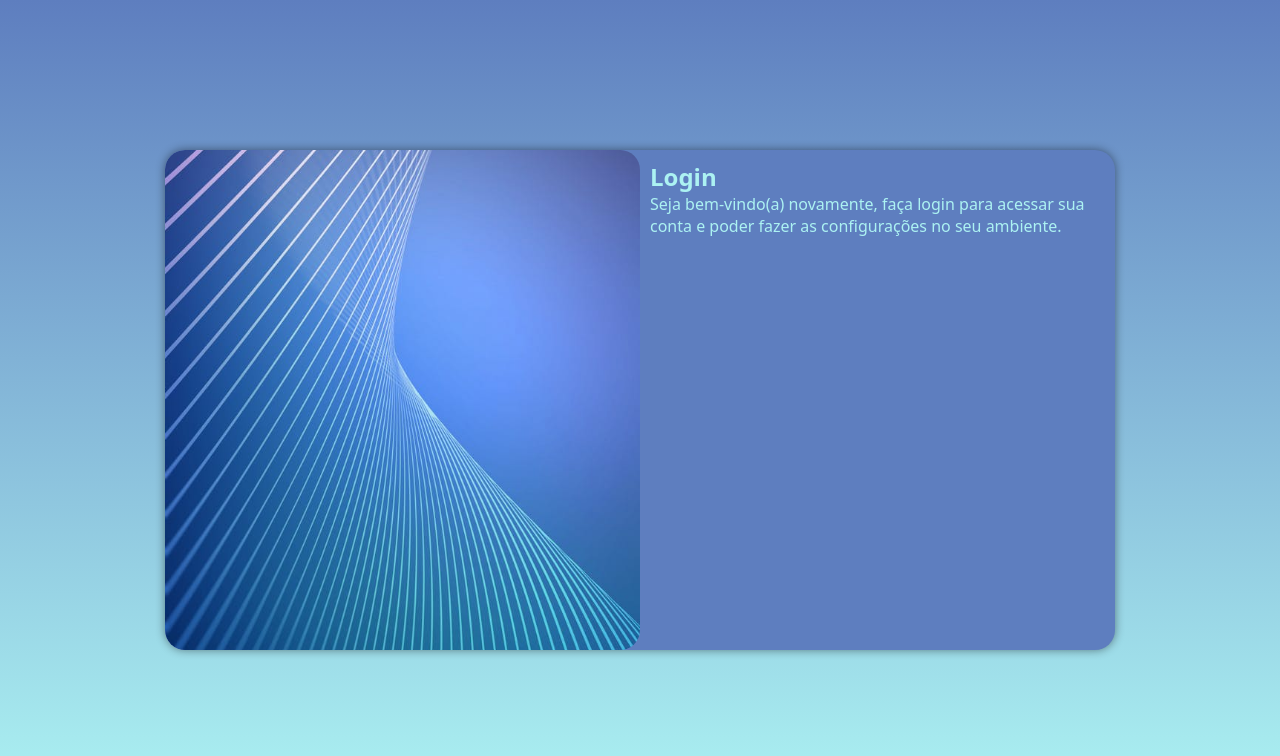
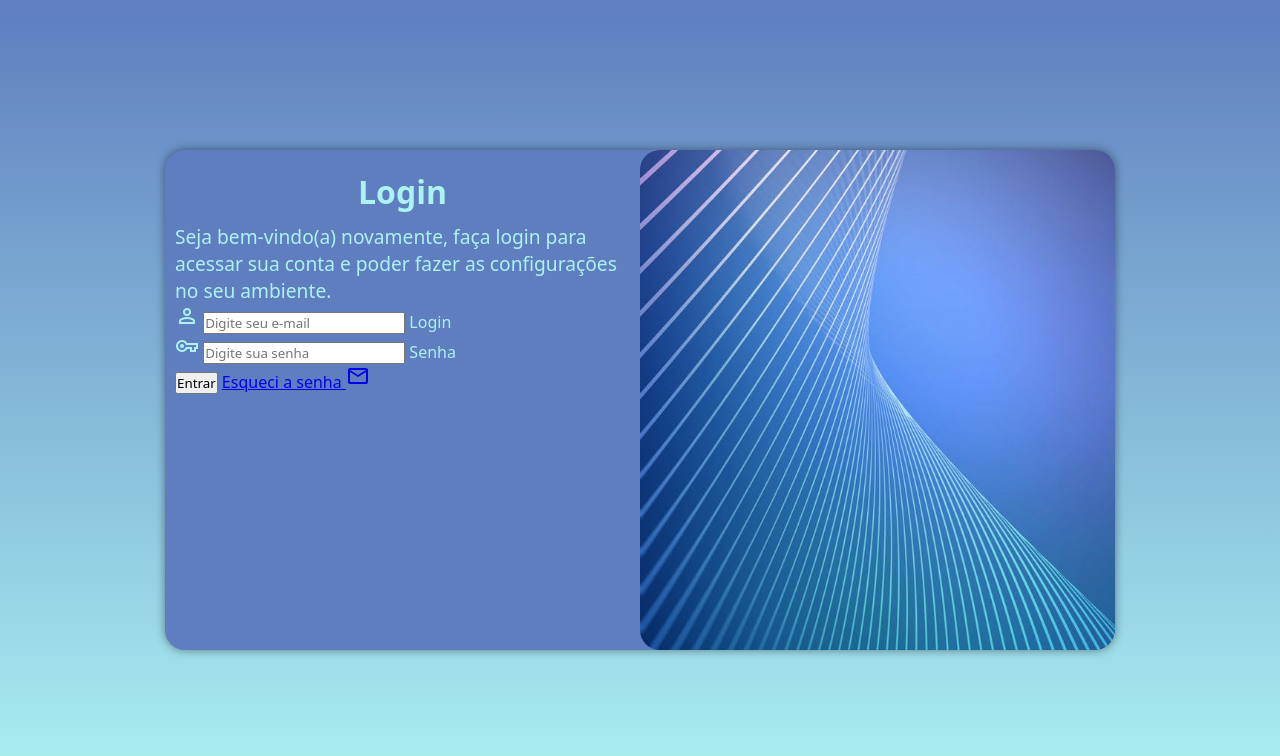
Before and after one commit to Marrafon91/projeto-login, a plain HTML site: page index.html in a window 1280 px wide. Drawn offline with nearby package versions, Linux system fonts and the light colour scheme.

Commit message:
fiz o formulario

```diff
--- a/estilos/media-query.css
+++ b/estilos/media-query.css
@@ -42,13 +42,22 @@ Large desktop: 1441 pixels and above, for large desktop monitors and high-resolu
     }
 
     section#login > div#imagem {
-        float: left;
+        float: right;
         width: 50%;
         height: 100%;
     }
 
     section#login > div#formulario {
-        float: right;
+        float: left;
         width: 50%;
     }
+
+    div#formulario > h1 {
+        font-size: 2em;
+    }
+
+    div#formulario > p {
+        font-size: 1.2em;
+
+    }
 }
--- a/estilos/style.css
+++ b/estilos/style.css
@@ -55,3 +55,13 @@ section#login > div#formulario {
     display: block;
     padding: 10px;
 }
+
+div#formulario > h1 {
+    text-align: center;
+    margin: 10px 0px;
+}
+
+div#formulario > p {
+    font-size: 0.8em;
+
+}
--- a/index.html
+++ b/index.html
@@ -3,6 +3,7 @@
 <head>
     <meta charset="UTF-8">
     <meta name="viewport" content="width=device-width, initial-scale=1.0">
+    <link href="https://fonts.googleapis.com/css2?family=Material+Symbols+Outlined" rel="stylesheet"/>
     <link rel="stylesheet" href="estilos/style.css">
     <link rel="stylesheet" href="estilos/media-query.css">
     <title>Projeto Login</title>
@@ -16,8 +17,25 @@
             <div id="formulario">
                 <h1>Login</h1>
                 <p>Seja bem-vindo(a) novamente, faça login para acessar sua conta e poder fazer as configurações no seu ambiente.</p>
-                <form action="login.php" method="post">
-
+                <form action="login.php" method="post" autocomplete="on">
+                    <div class="campo">
+                        <span class="material-symbols-outlined">
+                            person
+                            </span>
+                        <input type="email" name="login" id="ilogin" placeholder="Digite seu e-mail" required autocomplete="email" maxlength="30">
+                        <label for="ilogin">Login</label>
+                    </div>
+                    <div class="campo">
+                        <span class="material-symbols-outlined">
+                            vpn_key
+                            </span>
+                        <input type="password" name="senha" id="isenha" placeholder="Digite sua senha" required autocomplete="current-password" minlength="8" maxlength="20">
+                        <label for="isenha">Senha</label>
+                    </div>
+                    <input type="submit" value="Entrar">
+                    <a href="esqueci.html">Esqueci a senha <span class="material-symbols-outlined">
+                        mail
+                        </span></a>
                 </form>
             </div>
         </section>
```
